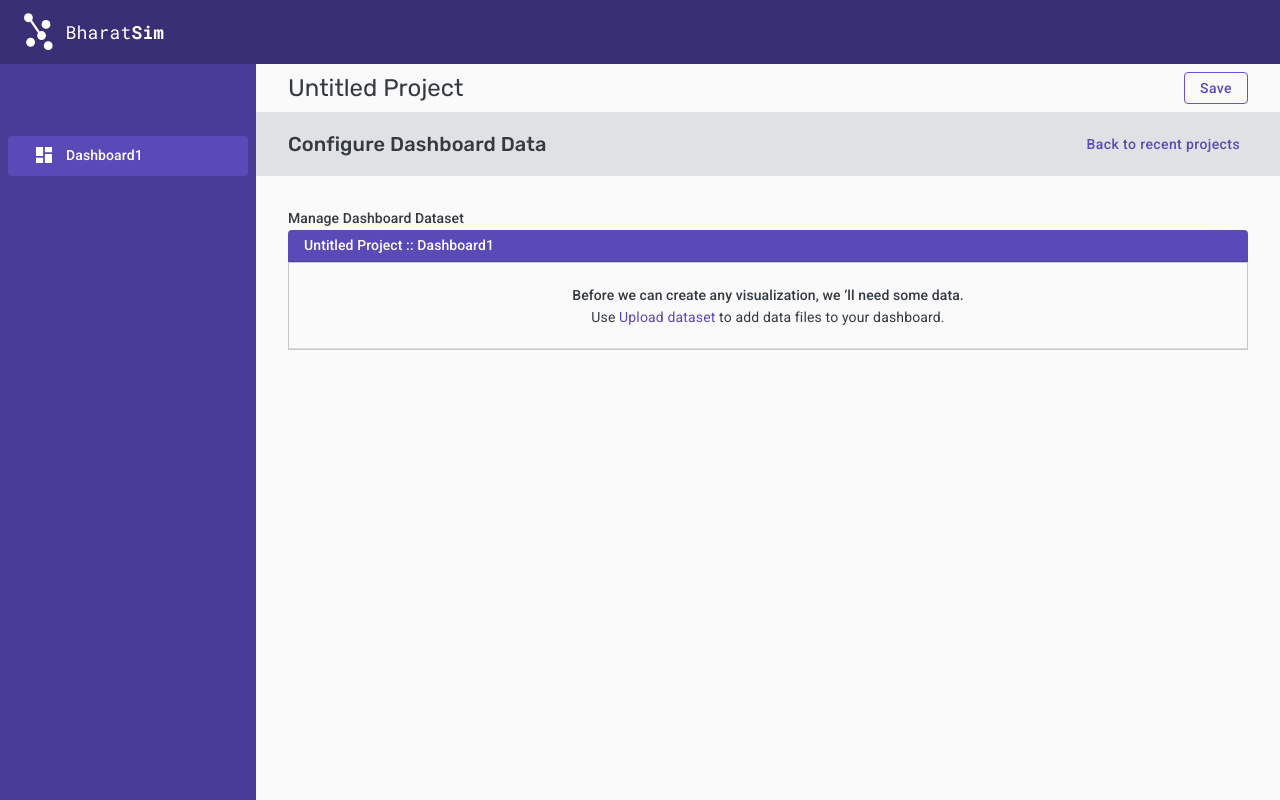
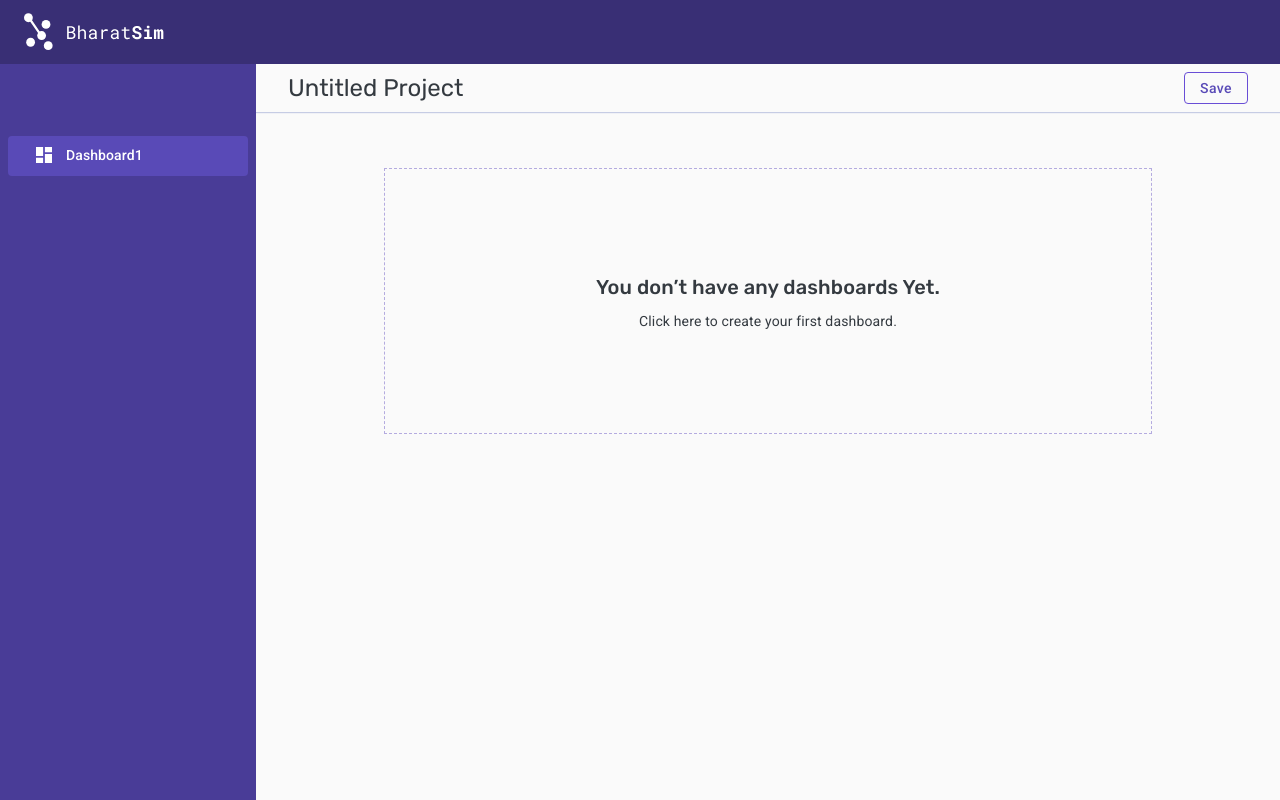
Before and after one commit to bharatsim/BharatSim, a React (Create React App) app in the folder visualization/frontend/: page /projects/create in a window 1280 px wide. Built offline with nearby package versions, Linux system fonts and the light colour scheme.

Commit message:
BHA-35| add project home screen with basic modal| Chandrakant/Ganesh

```diff
--- a/visualization/frontend/src/AppRoute.js
+++ b/visualization/frontend/src/AppRoute.js
@@ -5,6 +5,7 @@ import Home from './modules/home/Home';
 import ConfigureDataset from './modules/configureDataset/ConfigureDataset';
 import UploadDataset from './modules/uploadDataset/UploadDataset';
 import ProjectLayout from './modules/layout/projectLayout/projectLayout/ProjectLayout';
+import ProjectHomeScreen from './modules/projectHomeScreen/ProjectHomeScreen';
 
 function renderProjectRoute() {
   return (
@@ -30,7 +31,7 @@ function AppRoute() {
         </Route>
         <Route path="/projects/create">
           <ProjectLayout>
-            <ConfigureDataset />
+            <ProjectHomeScreen />
           </ProjectLayout>
         </Route>
         <Route path="/projects/:id">{renderProjectRoute()}</Route>
--- /dev/null
+++ b/visualization/frontend/src/modules/projectHomeScreen/ProjectHomeScreen.js
@@ -0,0 +1,43 @@
+import React from 'react';
+import { Box, Typography } from '@material-ui/core';
+import { makeStyles } from '@material-ui/core/styles';
+import ClickableCard from '../../uiComponent/ClickableCard';
+import useModal from '../../hook/useModal';
+import Modal from '../../uiComponent/Modal';
+
+const useStyles = makeStyles((theme) => {
+  return {
+    addProjectContainer: {
+      display: 'flex',
+      justifyContent: 'center',
+      alignItems: 'center',
+      flexDirection: 'column',
+      height: theme.spacing(66),
+      boxSizing: 'border-box',
+    },
+  };
+});
+function ProjectHomeScreen() {
+  const classes = useStyles();
+  const { openModal, isOpen, closeModal } = useModal();
+
+  return (
+    <>
+      <Box py={14} px={32}>
+        <ClickableCard onClick={openModal}>
+          <Box className={classes.addProjectContainer}>
+            <Box pb={2}>
+              <Typography variant="h6"> You don’t have any dashboards Yet. </Typography>
+            </Box>
+            <Typography variant="body2"> Click here to create your first dashboard. </Typography>
+          </Box>
+        </ClickableCard>
+      </Box>
+      <Modal open={isOpen} title="New Dashboard" handleClose={closeModal}>
+        Create Project
+      </Modal>
+    </>
+  );
+}
+
+export default ProjectHomeScreen;
```
Also changed, not shown: 2 other files (tests, documents, lock files or other folders).
